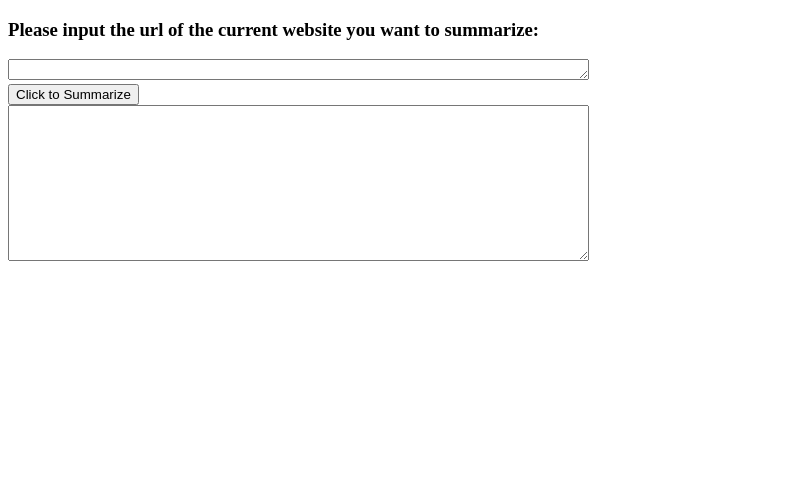
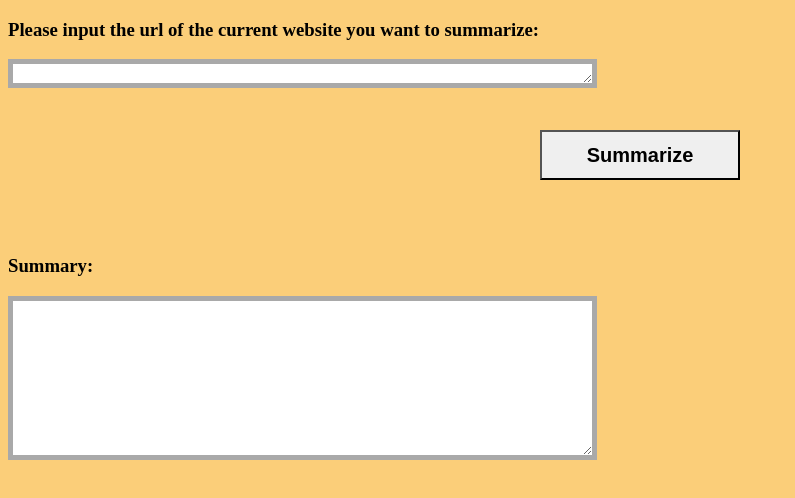
Before and after one commit to Haris-Anees/AI-Powered-Text-Summarization-Tool, a browser extension: page index.html in a window 1280 px wide. Shown: the whole page, without its empty margins (0-795 px from the left). Drawn offline with Linux system fonts and the light colour scheme.

Commit message:
adding css

```diff
--- a/index.html
+++ b/index.html
@@ -5,16 +5,22 @@
     <meta charset="UTF-8">
     <meta name="viewport" content="width=device-width, initial-scale=1.0">
     <title>Summarization Tool</title>
+    <link rel="stylesheet" href="styles.css">
 </head>
 
 <body>
     <h3>Please input the url of the current website you want to summarize: </h2>
         <textarea id="text_input" rows="1" cols="70"></textarea>
+
         <br>
-        <button id="summarizeButton">Click to Summarize</button>
+        <div class="buttonContainer">
+            <button id="summarizeButton" class="sumButton">Summarize</button>
+        </div>
+
         <br>
-        <textarea id="text_output" rows="10" cols="70" readonly></textarea>
-        <script src="popup.js"></script>
+        <h3>Summary: </h2>
+            <textarea id="text_output" rows="10" cols="70" readonly></textarea>
+            <script src="popup.js"></script>
 </body>
 
 
--- /dev/null
+++ b/styles.css
@@ -0,0 +1,33 @@
+.buttonContainer {
+    display: flex;
+    justify-content: center;
+    align-items: center;
+    padding: 3%;
+}
+
+.sumButton {
+    width: 200px;
+    height: 50px;
+    font-size: 20px;
+    font-weight: bolder;
+    border-width: 2px;
+}
+
+.sumButton:hover {
+    background-color: #45a049;
+    transform: scale(1.05);
+}
+
+.sumButton:active {
+    background-color: #397d3b;
+    transform: scale(0.95);
+}
+
+body {
+    background-color: rgb(251, 206, 121);
+}
+
+textarea {
+    border-color: darkgray;
+    border-width: 5px;
+}
```
